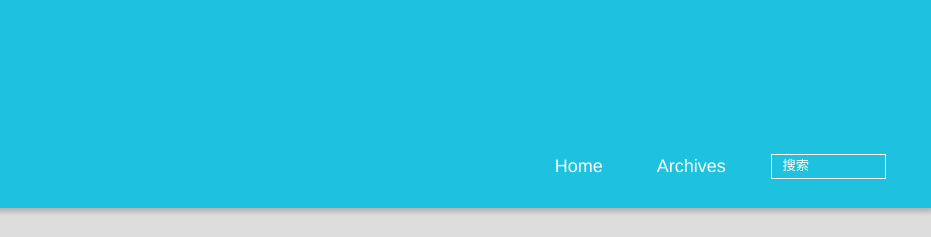
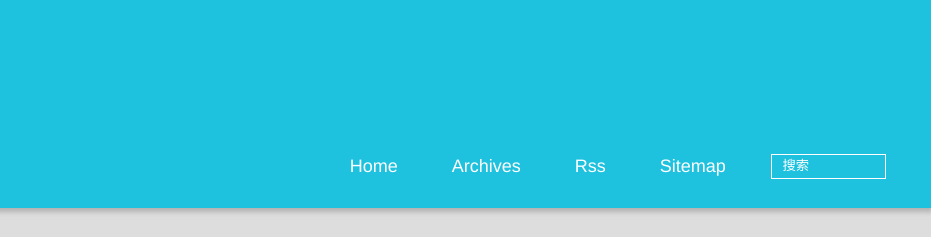
Before and after one commit to DaBinGe/DaBinGe.github.io, a plain HTML site: page 2016/02/02/hello-world/index.html in a window 1280 px wide. Shown: the top 237 px of the page, 349-1280 px from the left. Drawn offline with Linux system fonts and the light colour scheme; a script that the page names is missing.

Commit message:
Site updated: 2016-02-05 12:01:07

```diff
--- a/2016/02/02/hello-world/index.html
+++ b/2016/02/02/hello-world/index.html
@@ -45,6 +45,10 @@
 						<li><a href="/">Home</a></li>
 
 						<li><a href="/archives">Archives</a></li>
+
+						<li><a href="/atom.xml">Rss</a></li>
+
+						<li><a href="/sitemap.xml">Sitemap</a></li>
 
 					<li>
 
```
Also changed, not shown: 2016/02/04/技术博客编写总括/index.html (+4 -0 lines), archives/2016/02/index.html (+4 -0 lines), archives/2016/index.html (+4 -0 lines), archives/index.html (+4 -0 lines), categories/index.html (+4 -0 lines), index.html (+4 -0 lines), tags/Hexo/index.html (+4 -0 lines), tags/index.html (+4 -0 lines).
